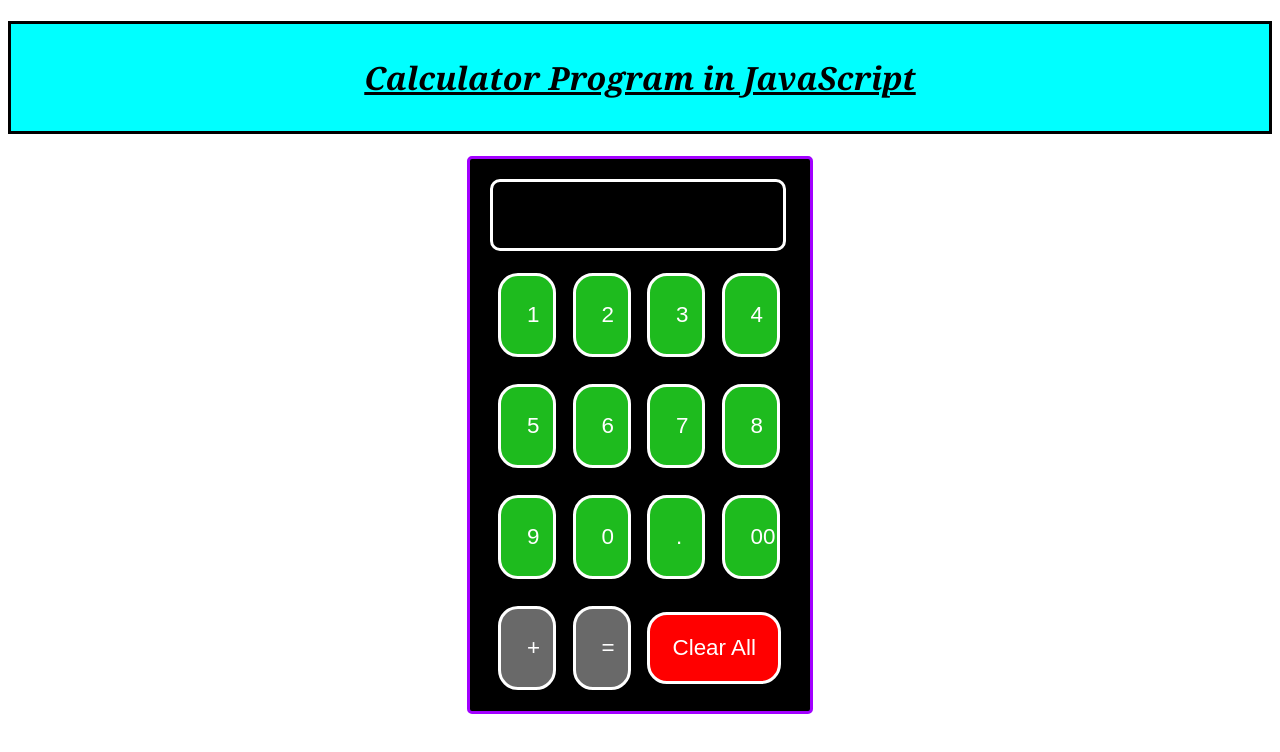
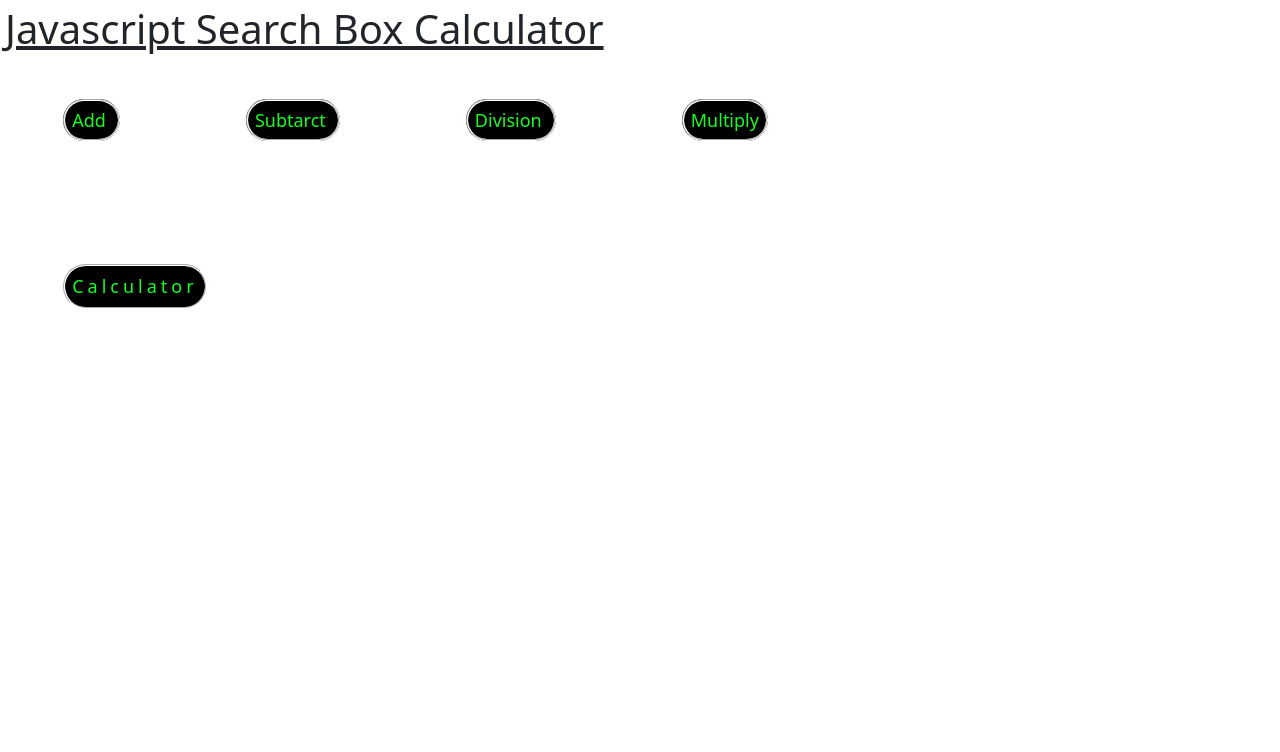
Before and after one commit to A1H4M1E2R0A6/Calculator, a plain HTML site: page index.html in a window 1280 px wide. Drawn offline with nearby package versions, Linux system fonts and the light colour scheme.

Commit message:
Links added in index page and the index page was changed

```diff
--- a/index.html
+++ b/index.html
@@ -1,56 +1,39 @@
 <!DOCTYPE html>
 <html lang="en">
+<head>
+    <meta charset="UTF-8">
+    <meta http-equiv="X-UA-Compatible" content="IE=edge">
+    <meta name="viewport" content="width=device-width, initial-scale=1.0">
+    <title>Search Box Calculator
+    </title>
 
-<head>
-    <title> JavaScript Calculator </title>
-
-
+    <link href="https://cdn.jsdelivr.net/npm/bootstrap@5.3.0-alpha1/dist/css/bootstrap.min.css" rel="stylesheet" integrity="sha384-GLhlTQ8iRABdZLl6O3oVMWSktQOp6b7In1Zl3/Jr59b6EGGoI1aFkw7cmDA6j6gD" crossorigin="anonymous">
+  </head>
+  <link rel="stylesheet" href="./style.css">
 </head>
-<link rel="stylesheet" href="./style.css">
-
-<body>
-    <h1 class="h1"> Calculator Program in JavaScript </h1>
-    <div class="formstyle">
-        <form name="form1">
-
-            <!-- This input box shows the button pressed by the user in calculator. -->
-            <input id="calc" type="text" name="answer"> <br> <br>
-            <!-- Display the calculator button on the screen. -->
-            <!-- onclick() function display the number prsses by the user. -->
-            <input type="button" value="1" onclick="form1.answer.value += '1' ">
-            <input type="button" value="2" onclick="form1.answer.value += '2' ">
-            <input type="button" value="3" onclick="form1.answer.value += '3' ">
-            <input type="button" value="4" onclick="form1.answer.value += '4' ">
-            <br> <br>
-
-
-            <input type="button" value="5" onclick="form1.answer.value += '5' ">
-            <input type="button" value="6" onclick="form1.answer.value += '6' ">
-            <input type="button" value="7" onclick="form1.answer.value += '7' ">
-            <input type="button" value="8" onclick="form1.answer.value += '8' ">
-            <br> <br>
-
-
-
-            <input type="button" value="9" onclick="form1.answer.value += '9' ">
-            <input type="button" value="0" onclick="form1.answer.value += '0' ">
-            <input type="button" value="." onclick="form1.answer.value += '.' ">
-            <input type="button" value="00" onclick="form1.answer.value += '00' ">
-            <br> <br>
-
-
-
-
-
-            <!-- When we click on the '=' button, the onclick() shows the sum results on the calculator screen. -->
-            <input type="button" value="+" onclick="form1.answer.value += '+' " class="Score">
-            <input type="button" value="=" onclick="form1.answer.value = eval(form1.answer.value) " class="Score">
-            <!-- Display the Cancel button and erase all data entered by the user. -->
-            <input type="button" value="Clear All" onclick="form1.answer.value = ' ' " id="clear">
-            <br>
-
-        </form>
+<body class="body2" >
+    <h1>Javascript Search Box Calculator </h1>
+    <br>
+    <div class="gape">
+<span>
+<a href="./sum.html"> Add</a>
+</span>
+<span>
+    <a href="./subtract.html">Subtarct</a>
+    </span>
+    <span>
+        <a href="./divide.html">Division </a>
+        </span>
+        <span>
+            <a href="./multiply.html">Multiply</a>
+            </span>
+    </div>
+    <br>
+    <br>
+    <div class="noob">
+        <span class="Calculator">
+            <a href="./Calculator.html">Calculator</a>
+        </span>
     </div>
 </body>
-
 </html>
--- a/style.css
+++ b/style.css
@@ -1,16 +1,13 @@
-
- .h1{
+.h1 {
     background-color: aqua;
     padding: 1em;
     text-align: center;
     font-style: oblique;
     font-family: Georgia, 'Times New Roman', Times, serif;
-    text-decoration:underline solid black ;
+    text-decoration: underline solid black;
     border: 3px solid black;
 }
- div{
-    background-color: black;
- }
+
 
 #clear {
     width: 6em;
@@ -58,3 +55,75 @@
     padding: 20px;
     margin: auto;
 }
+
+.body2 {
+    font-size: large;
+}
+
+.body2 h1 {
+    text-decoration: underline;
+    padding: 5px;
+}
+
+.gape span {
+    margin: 3.5em;
+    border: 2px solid white;
+    border-radius: 30px;
+    border-style: groove;
+    background-color: rgb(0, 0, 0);
+    border-width: 2px;
+    padding: 0.4em;
+   line-height: 3em;
+}
+
+a:link {
+    color: rgb(20, 255, 32);
+    text-decoration: none;
+}
+
+a:visited {
+    color: rgb(0, 255, 0);
+}
+
+a:hover {
+    color: rgb(8, 253, 0);
+    text-decoration: underline;
+}
+
+a:active {
+    color: darkcyan;
+}
+.noob{
+    display: flex;
+
+}
+div .Calculator {
+    margin: 3.5em;
+    border: 2px solid white;
+    border-radius: 30px;
+    border-style: groove;
+    background-color: rgb(0, 0, 0);
+    border-width: 2px;
+    padding: 0.4em;
+    letter-spacing: 4px;
+    align-self: center;
+
+}
+
+a:link {
+    color: rgb(20, 255, 32);
+    text-decoration: none;
+}
+
+a:visited {
+    color: rgb(0, 255, 0);
+}
+
+a:hover {
+    color: rgb(8, 253, 0);
+    text-decoration: underline;
+}
+
+a:active {
+    color: darkcyan;
+}
```
Also changed, not shown: Calculator.html (added, +56 -0 lines), divide.html (added, +42 -0 lines), multiply.html (added, +42 -0 lines), subtract.html (added, +42 -0 lines). Lines whose indentation alone changed are shown as unchanged.
